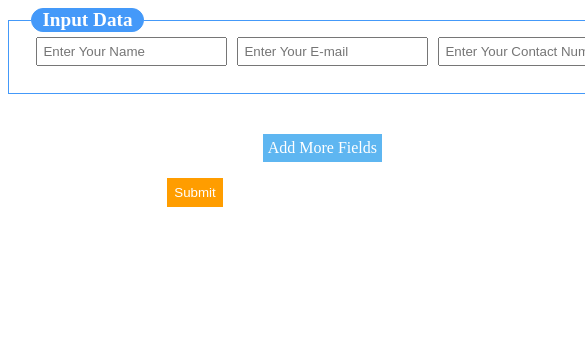
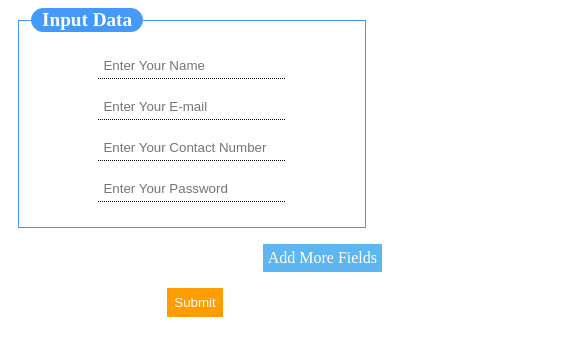
Before and after one commit to hossainrkb/dynamic_input_field_add, a plain HTML site: page index.html in a window 390 px wide. Shown: the top 356 px of the page, 585 px wide, since content can reach past the window. Drawn offline with Linux system fonts and the light colour scheme.

Commit message:
make responsive

```diff
--- a/style.css
+++ b/style.css
@@ -1,3 +1,7 @@
+* {
+    box-sizing: border-box;
+}
+
 .add_field_button {
     background: hsla(204, 84%, 61%, 0.88);
     float: right;
@@ -21,12 +25,12 @@
 
 input[type="text"], input[type="email"], input[type="password"] {
     padding: 5px;
+    border:none;
+    border-bottom: 1px dotted;
 }
 
 fieldset.scheduler-border {
     border: 1px groove #4499F9!important;
-    padding: 0 1.4em 1.4em 1.4em !important;
-    margin: 0 0 1.5em 0 !important;
     box-shadow: 0px 0px 0px 0px #4499F9;
 }
 
@@ -54,7 +58,7 @@ legend.scheduler-border {
 }
 
 input[type]:focus {
-    border: 2px solid #4499F9;
+    border-bottom: 2px solid #4499F9;
 }
 
 .submit_div{
@@ -73,3 +77,22 @@ input[type]:focus {
     background: #f94498;
     border: 2px solid #f94498;
 }
+
+ @media screen and (max-width: 1100px) {
+     .main_content {
+         display: block;
+         text-align: center;
+     }
+     .main_content>div {
+         margin: 15px 15px 15px 15px
+     }
+     fieldset {
+       width:93%;
+       margin-left: 10px;
+     }
+     input[type="text"],
+     input[type="email"],
+     input[type="password"] {
+         padding: -10px;
+     }
+ }
```
